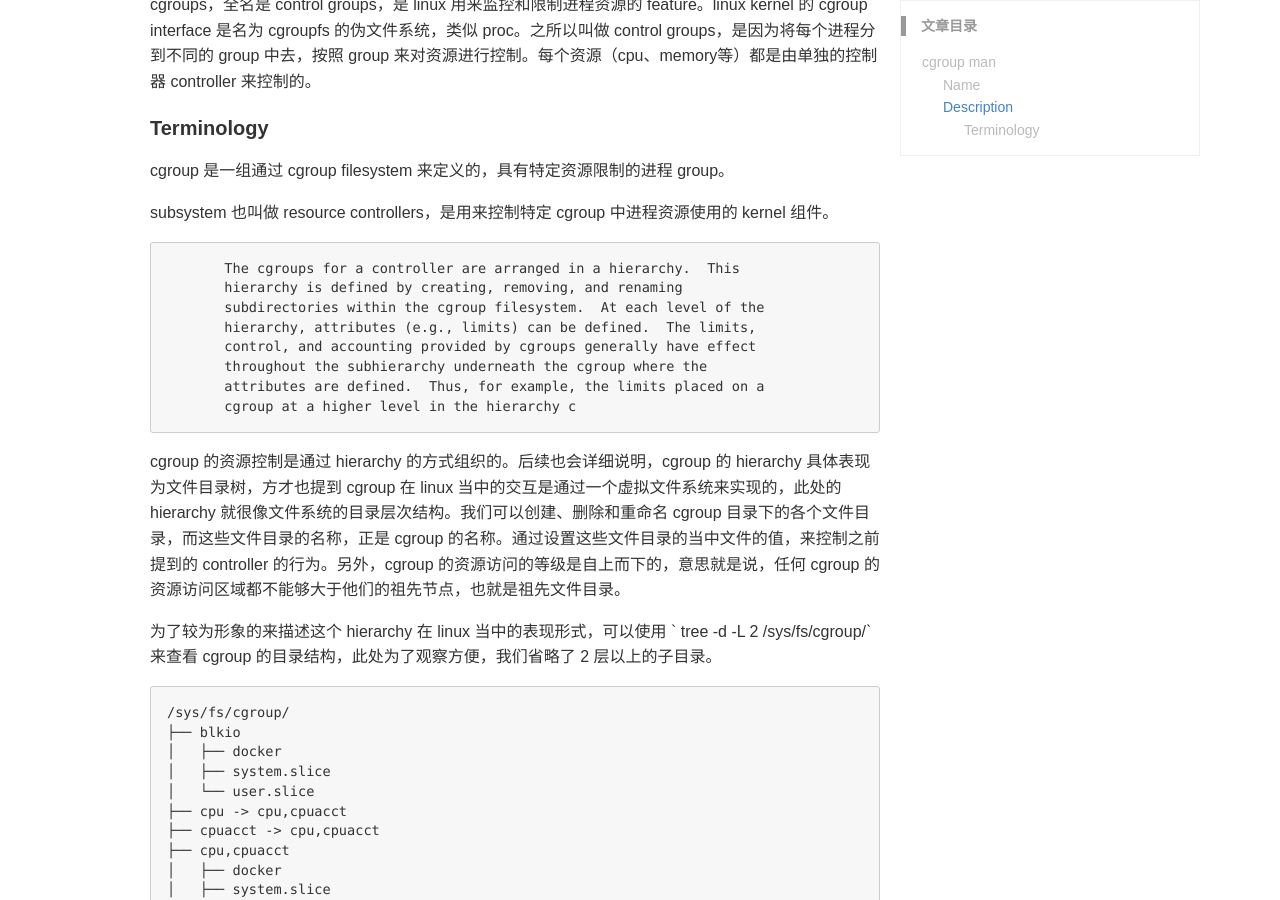
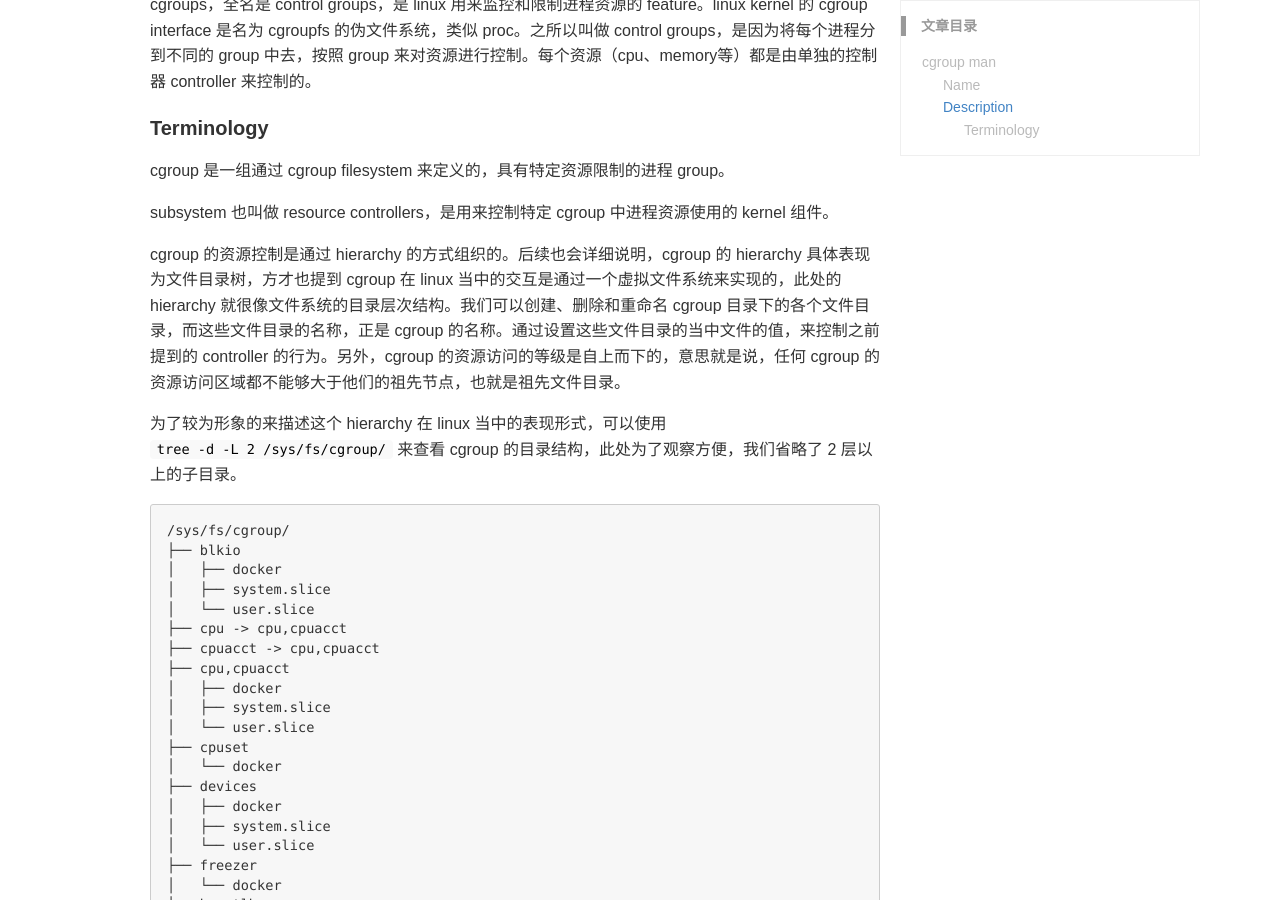
Before and after one commit to WYWAshley/WYWAshley.github.io, a Jekyll site: the page built from _posts/2019-10-28-cgroups-usage.md, in a window 1280 px wide and 900 px high, scrolled down 606 px. Built offline with Jekyll 4.4.1, drawn with Linux system fonts in a browser that asks for light colours; comment, search, counter and statistics services are not loaded.

Commit message:
Update 2019-10-28-cgroups-usage.md

````diff
--- a/_posts/2019-10-28-cgroups-usage.md
+++ b/_posts/2019-10-28-cgroups-usage.md
@@ -26,20 +26,9 @@ cgroup 是一组通过 cgroup filesystem 来定义的，具有特定资源限制
 
 subsystem 也叫做 resource controllers，是用来控制特定 cgroup 中进程资源使用的 kernel 组件。
 
-```
-       The cgroups for a controller are arranged in a hierarchy.  This
-       hierarchy is defined by creating, removing, and renaming
-       subdirectories within the cgroup filesystem.  At each level of the
-       hierarchy, attributes (e.g., limits) can be defined.  The limits,
-       control, and accounting provided by cgroups generally have effect
-       throughout the subhierarchy underneath the cgroup where the
-       attributes are defined.  Thus, for example, the limits placed on a
-       cgroup at a higher level in the hierarchy c
-```
-
 cgroup 的资源控制是通过 hierarchy 的方式组织的。后续也会详细说明，cgroup 的 hierarchy 具体表现为文件目录树，方才也提到 cgroup 在 linux 当中的交互是通过一个虚拟文件系统来实现的，此处的 hierarchy 就很像文件系统的目录层次结构。我们可以创建、删除和重命名 cgroup 目录下的各个文件目录，而这些文件目录的名称，正是 cgroup 的名称。通过设置这些文件目录的当中文件的值，来控制之前提到的 controller 的行为。另外，cgroup 的资源访问的等级是自上而下的，意思就是说，任何 cgroup 的资源访问区域都不能够大于他们的祖先节点，也就是祖先文件目录。
 
-为了较为形象的来描述这个 hierarchy 在 linux 当中的表现形式，可以使用 ` tree -d -L 2 /sys/fs/cgroup/` 来查看 cgroup 的目录结构，此处为了观察方便，我们省略了 2 层以上的子目录。
+为了较为形象的来描述这个 hierarchy 在 linux 当中的表现形式，可以使用 `tree -d -L 2 /sys/fs/cgroup/` 来查看 cgroup 的目录结构，此处为了观察方便，我们省略了 2 层以上的子目录。
 
 ```shell
 /sys/fs/cgroup/
````
